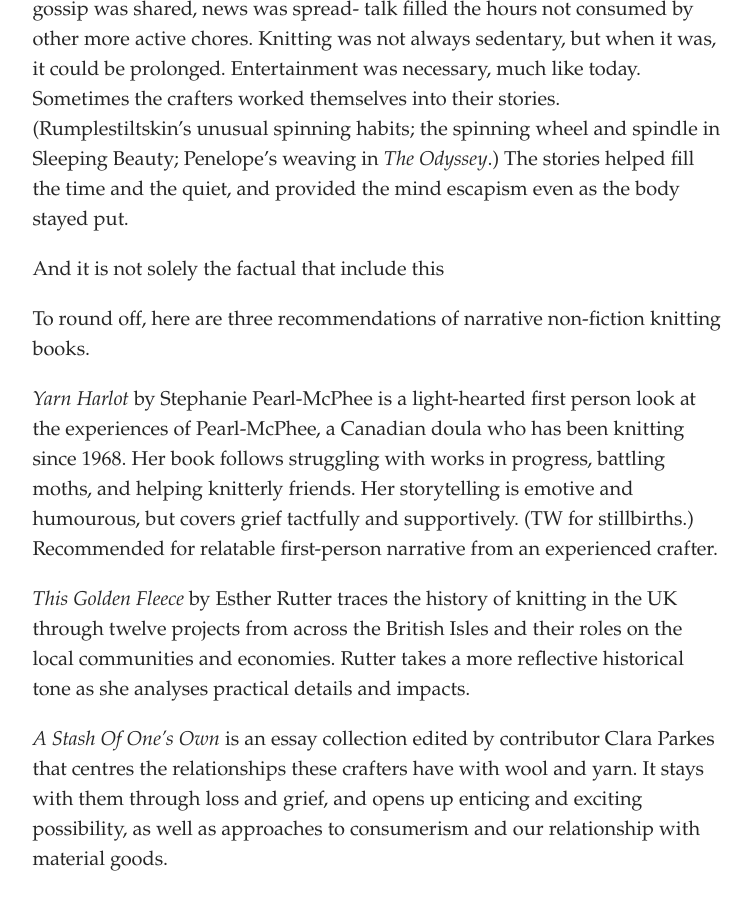
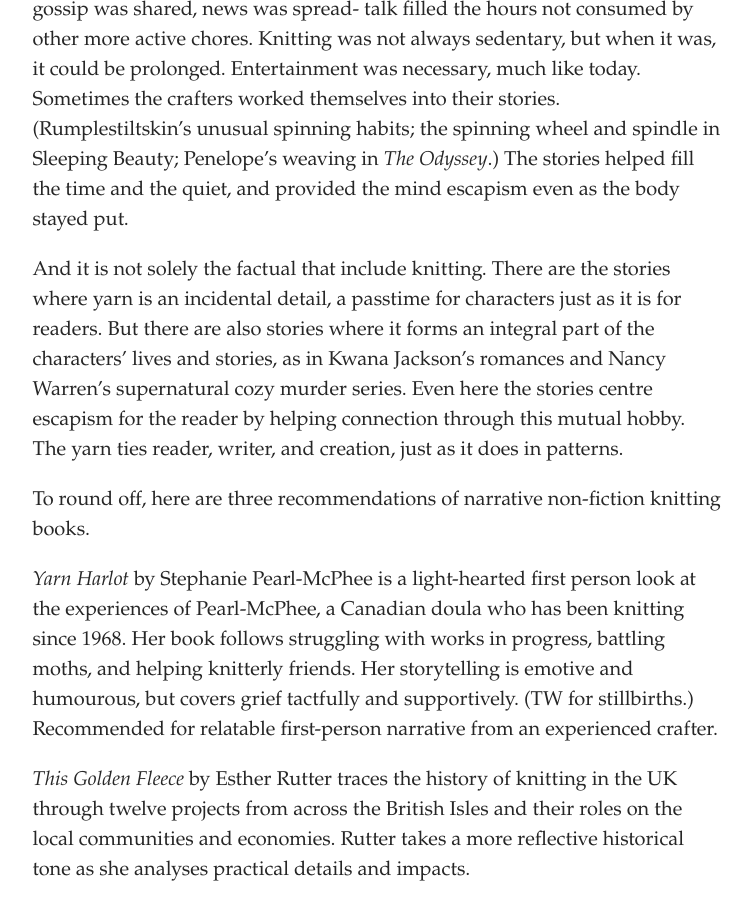
Before and after one commit to SammySpinsAYarn/Blog, a Jekyll site: the page built from _posts/2023-05-11-narrative-knitting-in-non-fiction.md, in a window 1280 px wide and 900 px high, scrolled down 501 px. Shown: the whole window, without its empty margins (262-1013 px from the left). Built offline with Jekyll 4.4.1, drawn with Linux system fonts in a browser that asks for light colours; some web fonts are replaced.

Commit message:
Update Post “2023-05-11-narrative-knitting-in-non-fiction”

```diff
--- a/_posts/2023-05-11-narrative-knitting-in-non-fiction.md
+++ b/_posts/2023-05-11-narrative-knitting-in-non-fiction.md
@@ -9,7 +9,7 @@ K﻿nitting books are not new. They're in shops, libraries, archival collections
 
 Y﻿arn craft is time consuming. Hours and hours with the quiet background sounds of equipment as fibre takes form. Before there was recorded music or radio, and crafters worked in shared spaces, they needed something to occupy the quiet and beat off the monotony of their tasks. So stories were swapped, gossip was shared, news was spread- talk filled the hours not consumed by other more active chores. Knitting was not always sedentary, but when it was, it could be prolonged. Entertainment was necessary, much like today. Sometimes the crafters worked themselves into their stories. (Rumplestiltskin's unusual spinning habits; the spinning wheel and spindle in Sleeping Beauty; Penelope's weaving in *The Odyssey*.) The stories helped fill the time and the quiet, and provided the mind escapism even as the body stayed put.
 
-A﻿nd it is not solely the factual that include this
+A﻿nd it is not solely the factual that include knitting. There are the stories where yarn is an incidental detail, a passtime for characters just as it is for readers. But there are also stories where it forms an integral part of the characters' lives and stories, as in Kwana Jackson's romances and Nancy Warren's supernatural cozy murder series. Even here the stories centre escapism for the reader by helping connection through this mutual hobby. The yarn ties reader, writer, and creation, just as it does in patterns.
 
 T﻿o round off, here are three recommendations of narrative non-fiction knitting books.
 
```
